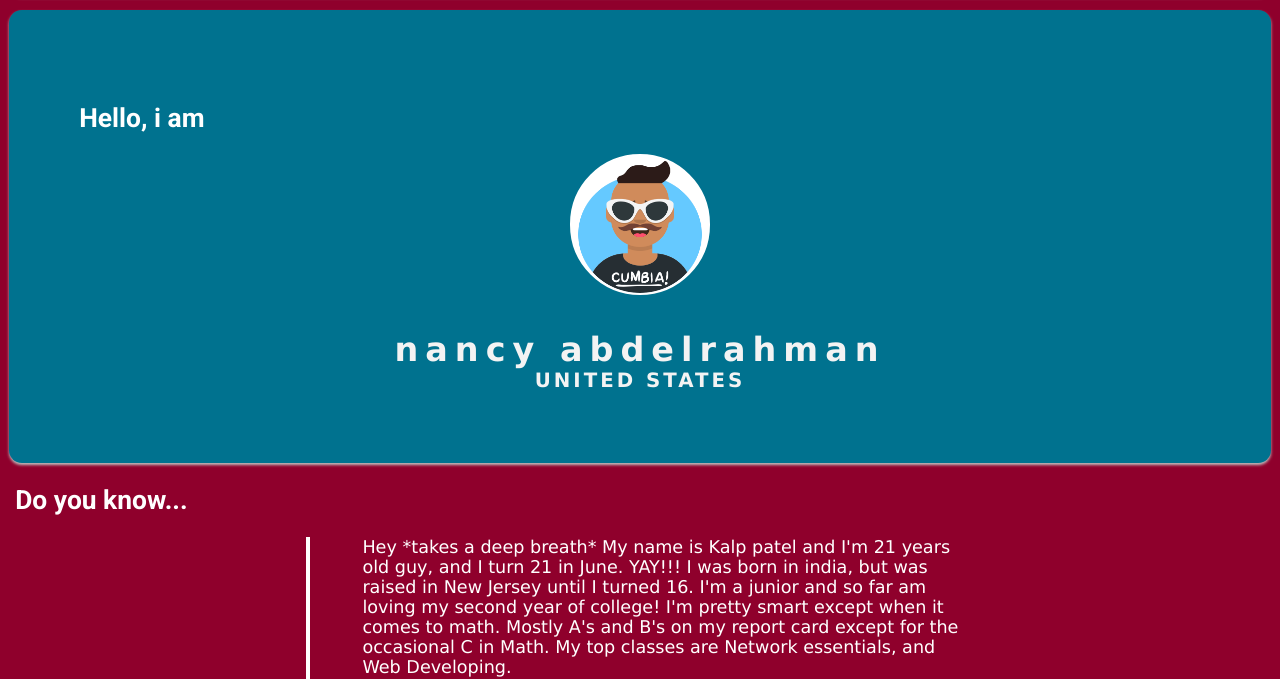
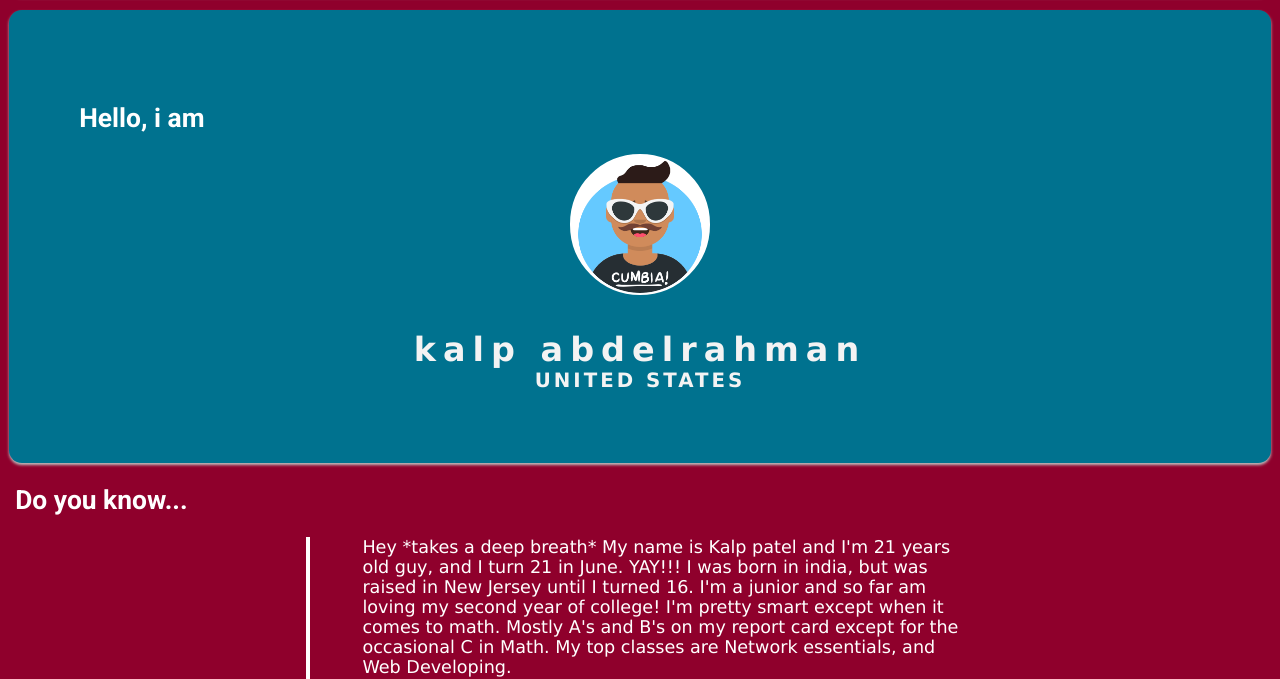
Before and after one commit to kalppatel01/kalpsit, a website: page index.html in a window 1280 px wide. Shown: the part 127-806 px from the top of the page. Drawn offline with Linux system fonts and the light colour scheme.

Commit message:
Update index.html
name changged

```diff
--- a/index.html
+++ b/index.html
@@ -93,7 +93,7 @@
       <h2>Hello, i am</h2>
       <img class="my-picture" src="images/profile.png" alt="picture of me">
       <div class="profile-title">
-        <p class="my-name">Nancy Abdelrahman</p>
+        <p class="my-name">Kalp Abdelrahman</p>
         <p class="my-location">united states</p>
       </div>
       <!-- close hero section -->
```
